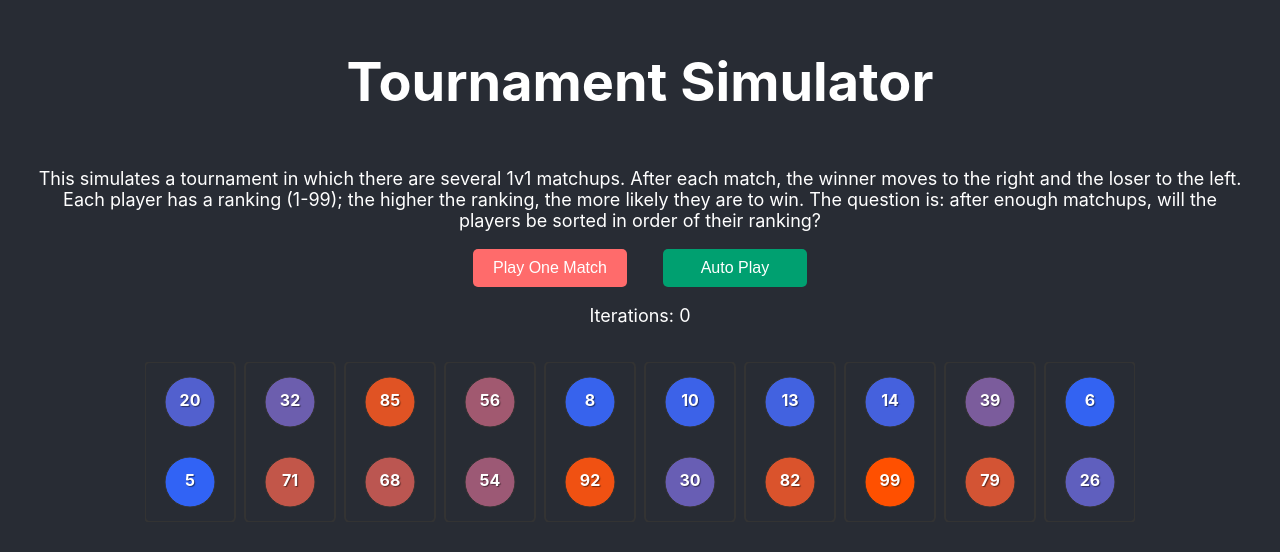
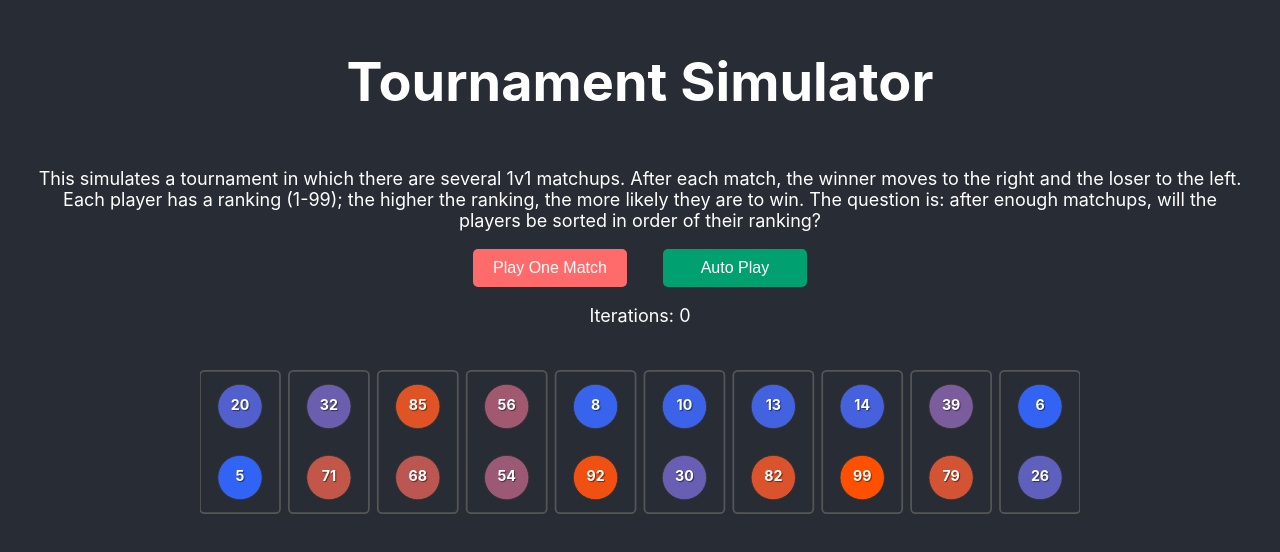
Before and after one commit to drbr/tournament-simulator, a React (Create React App) app: page / in a window 1280 px wide. Shown: the part 122-674 px from the top of the page. Built offline with nearby package versions, Linux system fonts and the light colour scheme.

Commit message:
fix margins on SVG

```diff
--- a/src/ParticipantsView.tsx
+++ b/src/ParticipantsView.tsx
@@ -33,7 +33,7 @@ export const ParticipantsView: React.FC<{
   return (
     <>
       <style>{animationStyles(animationTimeMilliseconds)}</style>
-      <svg width="100%" height="160" viewBox={`0 0 ${rectangleCount * 100 - 10} 160`}>
+      <svg width="100%" height="160" viewBox={`0 -10 ${rectangleCount * 100 - 10} 180`}>
         {generateArray(rectangleCount, (rectIndex: number) => (
           <g key={String(rectIndex)}>
             <rect
@@ -42,7 +42,7 @@ export const ParticipantsView: React.FC<{
               width={90}
               height={160}
               fill="none"
-              stroke="#333"
+              stroke="#555"
               strokeWidth="2"
               rx="5"
             />
```
